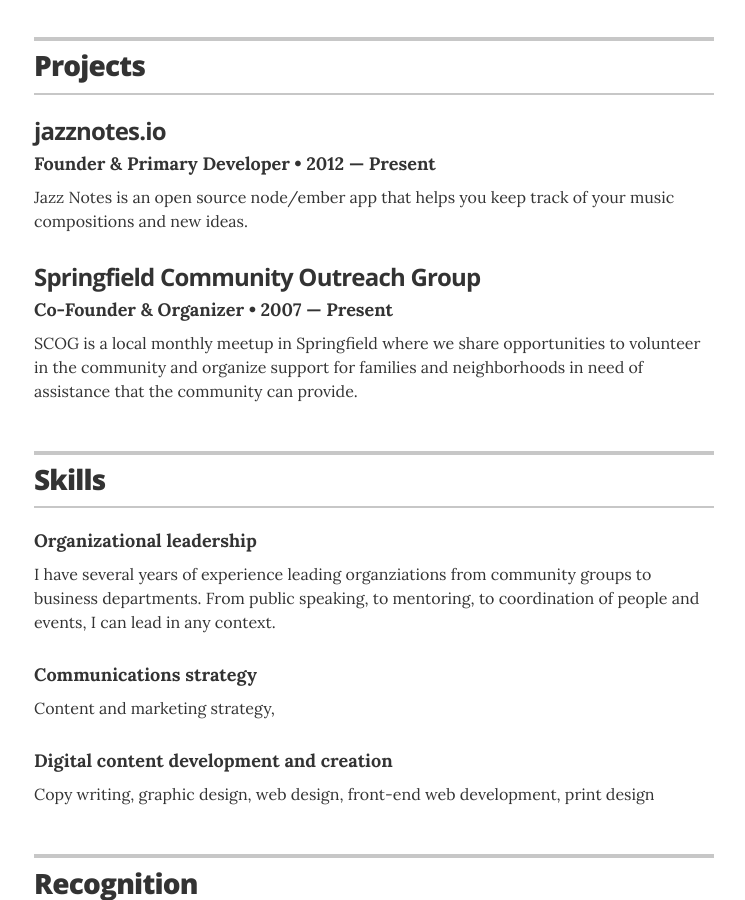
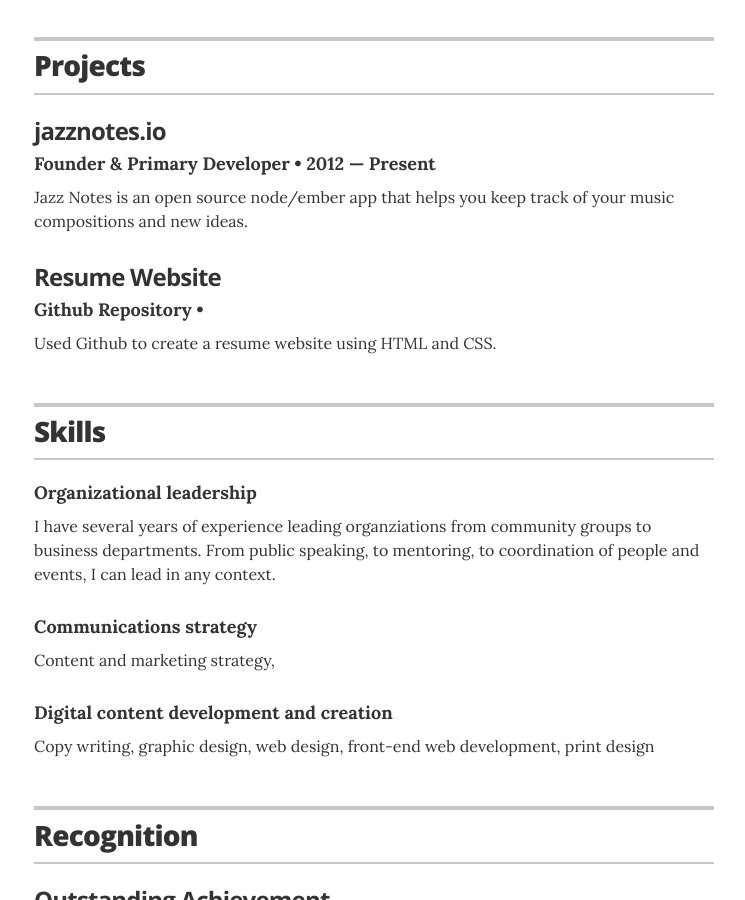
Before and after one commit to jglovier/resume-template, a Jekyll site: the page built from index.html, in a window 1280 px wide and 900 px high, scrolled down 1794 px. Shown: the whole window, without its empty margins (266-1011 px from the left). Built offline with Jekyll 4.4.1, drawn with Linux system fonts in a browser that asks for light colours.

Commit message:
Update projects.yml

```diff
--- a/_data/projects.yml
+++ b/_data/projects.yml
@@ -9,8 +9,8 @@
   description: Jazz Notes is an open source node/ember app that helps you keep track of your music compositions and new ideas.
 
 # Springfield Community Outreach Group
-- project: Springfield Community Outreach Group
-  role: Co-Founder & Organizer
-  duration: 2007 &mdash; Present
+- project: Resume Website
+  role: Github Repository
+  duration:
   # url: "#"
-  description: SCOG is a local monthly meetup in Springfield where we share opportunities to volunteer in the community and organize support for families and neighborhoods in need of assistance that the community can provide.
+  description: Used Github to create a resume website using HTML and CSS.
```
